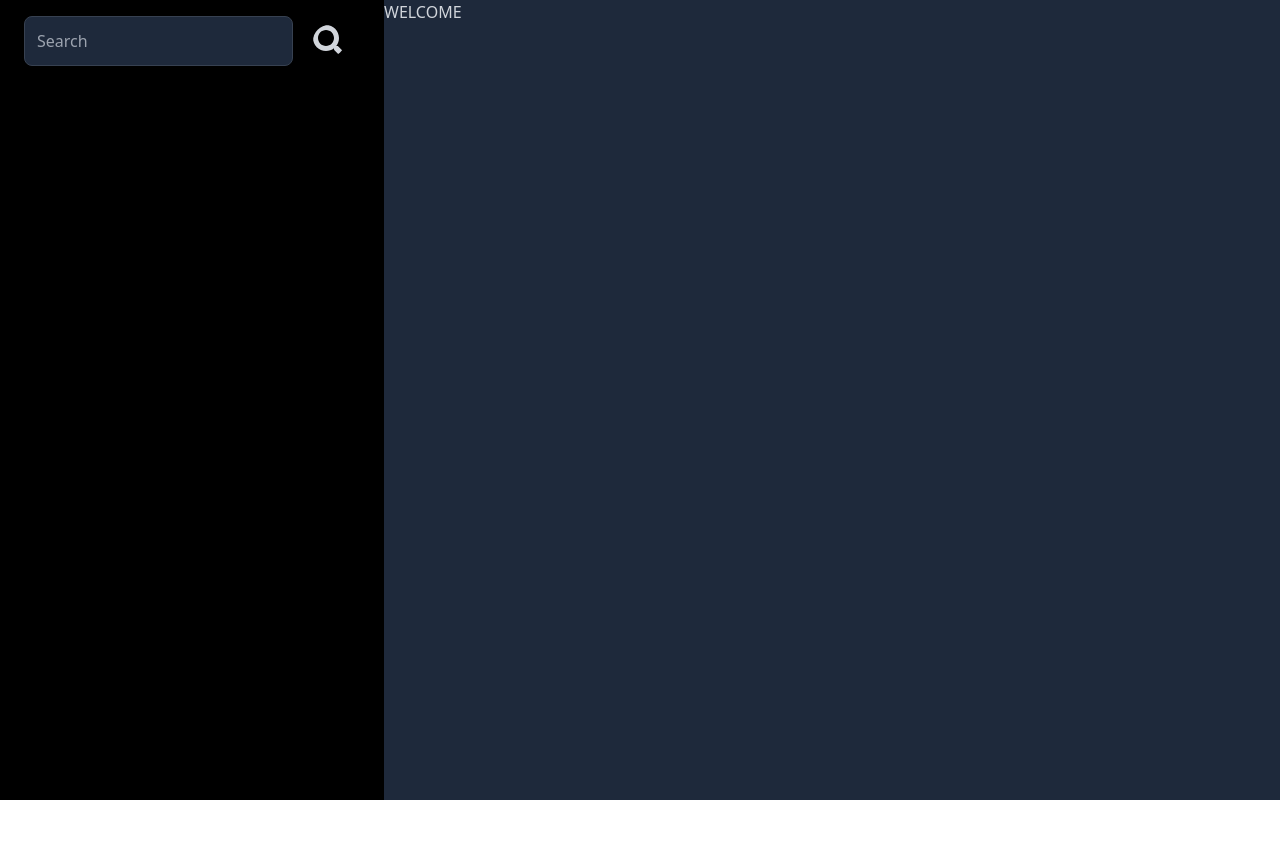
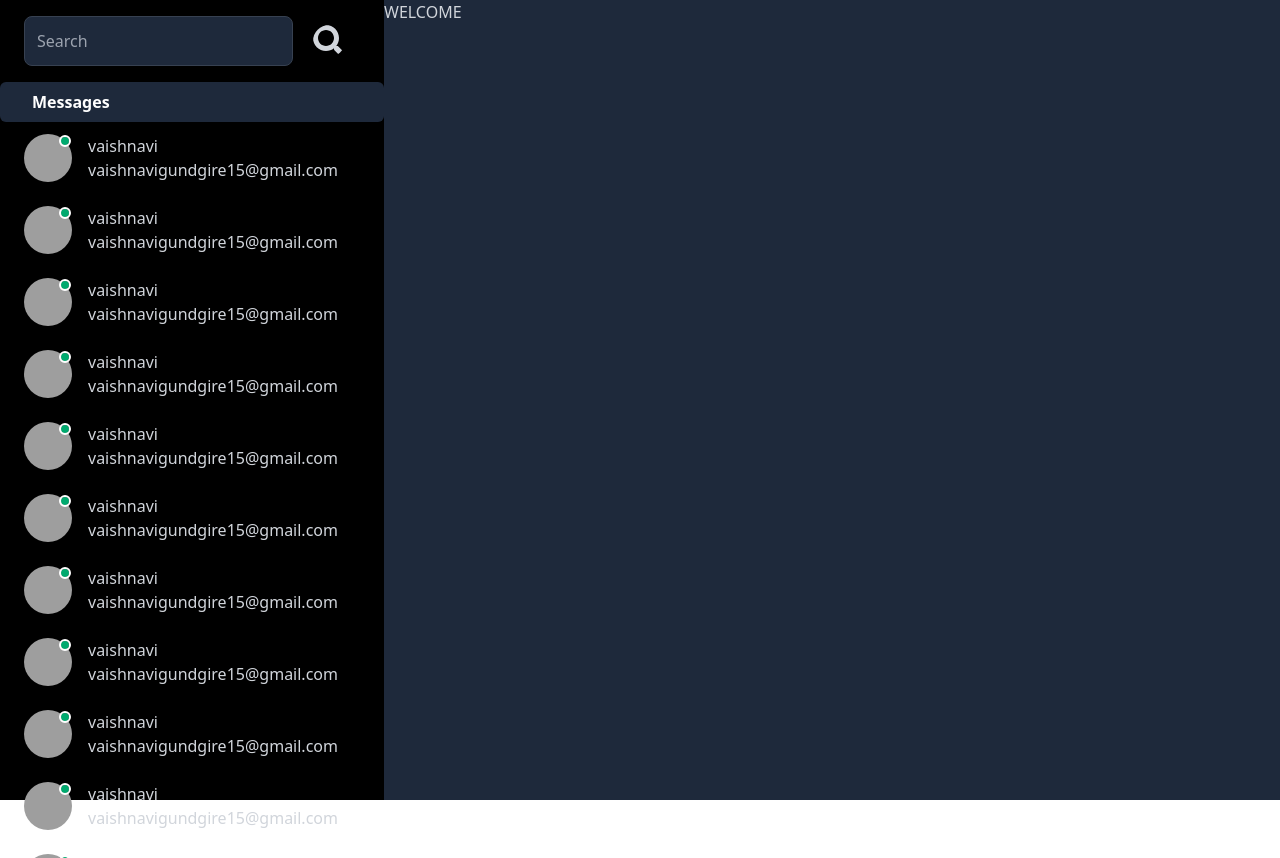
Before and after one commit to vaishu249/chat-application, a React (Vite) app in the folder Frontend/: page / in a window 1280 px wide. Before the commit the page ends 800 px from the top, so only its background shows below. Built offline with nearby package versions, Linux system fonts and the light colour scheme; grey boxes are pictures that could not be loaded.

Commit message:
User component

```diff
--- a/Frontend/src/home/leftpart/Left.jsx
+++ b/Frontend/src/home/leftpart/Left.jsx
@@ -1,10 +1,12 @@
 import React from 'react'
 import Search from './Search'
+import Users from './Users'
 
 function Left() {
   return (
     <div className='text-gray-300 w-[30%] bg-black'>
       <Search/>
+      <Users/>
     </div>
   )
 }
--- /dev/null
+++ b/Frontend/src/home/leftpart/User.jsx
@@ -0,0 +1,21 @@
+import React from 'react'
+
+function User() {
+  return (
+    <div>
+      <div className='flex space-x-4 px-6 py-3 hover:bg-slate-700 duration-300 cursor-pointer'>
+                <div className="avatar online">
+                    <div className="w-12 rounded-full">
+                        <img src="https://img.daisyui.com/images/stock/photo-1534528741775-53994a69daeb.webp" />
+                    </div>
+                </div>
+                <div>
+                        <h1>vaishnavi</h1>
+                        <span>vaishnavigundgire15@gmail.com</span>
+                    </div>
+            </div>
+    </div>
+  )
+}
+
+export default User
--- a/Frontend/src/home/leftpart/Users.jsx
+++ b/Frontend/src/home/leftpart/Users.jsx
@@ -0,0 +1,25 @@
+import React from 'react'
+import User from './User'
+
+function Users() {
+    return (
+        <div>
+            <h1 className='px-8 py-2 text-white font-semibold bg-slate-800 rounded-md'>Messages</h1>
+            <div className='overflow-y-auto ' style={{maxHeight:"calc(92vh)"}}>
+                <User />
+                <User />
+                <User />
+                <User />
+                <User />
+                <User />
+                <User />
+                <User />
+                <User />
+                <User />
+                <User />
+            </div>
+        </div>
+    )
+}
+
+export default Users
```
